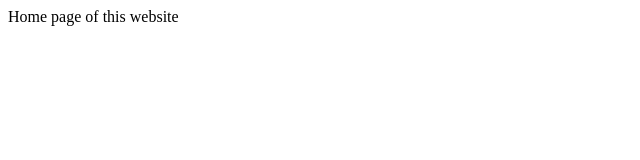
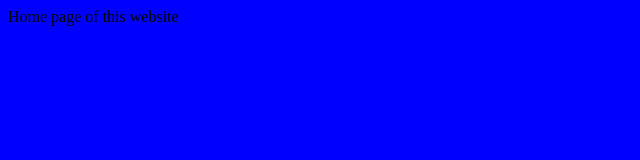
Before and after one commit to karthikayan1012/simpleweb_page, a plain HTML site: page index.html in a window 1280 px wide. Shown: the whole page, without its empty margins (0-640 px from the left). Drawn offline with Linux system fonts and the light colour scheme.

Commit message:
Update index.html
update at bg color

```diff
--- a/index.html
+++ b/index.html
@@ -2,7 +2,7 @@
   <head>
     <style>
       body{
-        background-color:"blue";
+        background-color:blue;
        }
     </style>
   </head>
```
